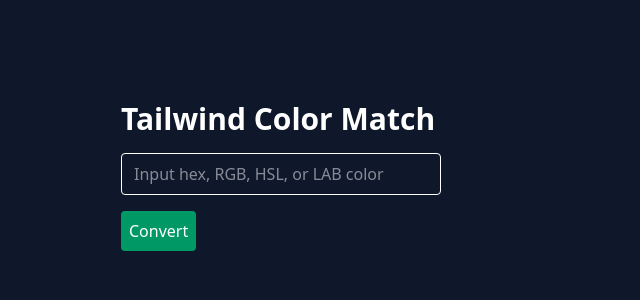
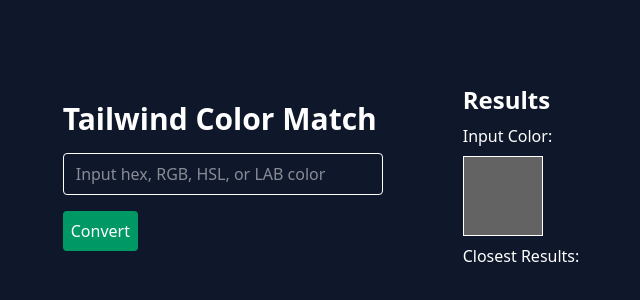
Before and after one commit to danglorioso/colors, a SvelteKit app: page / in a window 1280 px wide. Shown: the part 224-524 px from the top of the page, without its empty margins (319-959 px from the left). Built offline with nearby package versions, Linux system fonts and the light colour scheme.

Commit message:
Add input sample

```diff
--- a/src/lib/color/convert.ts
+++ b/src/lib/color/convert.ts
@@ -22,3 +22,21 @@
     h: c.h ?? 0 // Grayscale colors have no hue
   };
 }
+
+/**
+ * Converts ANY CSS color (hex, rgb, hsl, lab, etc)
+ * into OKLCH string using culori.
+ */
+export function toOKLCHString(input: string): string {
+  const parsed = parse(input);
+  if (!parsed) {
+    throw new Error("Invalid color format");
+  }
+
+  const c = oklch(parsed);
+  if (!c) {
+    throw new Error("Cannot convert to OKLCH");
+  }
+
+  return `oklch(${c.l * 100}% ${c.c} ${c.h ?? 0})`;
+}
--- a/src/lib/color/match.ts
+++ b/src/lib/color/match.ts
@@ -5,14 +5,14 @@
 
 export function findClosest(input: string, limit = 3): MatchResult[] {
 // Convert input color to OKLCH
-  const target = toOKLCH(input);
+  const oklch_target = toOKLCH(input);
 
   // Compute distances to all Tailwind colors and sort by distance
   return Object.entries(tailwindColors)
     .map(([name, color]) => ({
       name,
       color,
-      distance: oklchDistance(target, color),
+      distance: oklchDistance(oklch_target, color),
     }))
     .sort((a, b) => a.distance - b.distance)
     .slice(0, limit);
--- a/src/routes/+page.svelte
+++ b/src/routes/+page.svelte
@@ -1,14 +1,31 @@
 <script lang="ts">
   import { findClosest } from "$lib/color/match";
+  import { toOKLCHString } from "../lib/color/convert";
+
 
   let input = $state("");
   let results = $state([]);
+  let target_oklch = $state("oklch(50% 0 0)");
+
+  function oklchToString(c) {
+    if (!c || typeof c !== 'object' || c.l === undefined) return '';
+    // Clamp values for safety
+    const l = Math.max(0, Math.min(1, c.l)) * 100;
+    const cVal = c.c ?? 0;
+    const h = c.h ?? 0;
+    return `oklch(${l}% ${cVal} ${h})`;
+  }
 
   function run() {
     try {
+      // Array of Tailwnind colors closest to input
       results = findClosest(input, 5);
+
+      // Input color in OKLCH format as string
+      target_oklch = toOKLCHString(input);
     } catch {
       results = [];
+      target_oklch = '';
     }
   }
 </script>
@@ -32,7 +49,18 @@
     </button>
   </div>
 
+  <!-- Right column  -->
   <div class="flex flex-col space-y-2">
+    <h1 class="text-2xl font-bold">Results</h1>
+
+    <h2>Input Color:</h2>
+    <!-- Block of input color -->
+    <div
+      class="w-20 h-20 border"
+      style="background-color: {target_oklch};"
+    ></div>
+
+    <h2>Closest Results:</h2>
     {#each results as r}
       <div class="text-sm text-emerald-400 font-mono border-l-40 pl-2"
       style="
```
